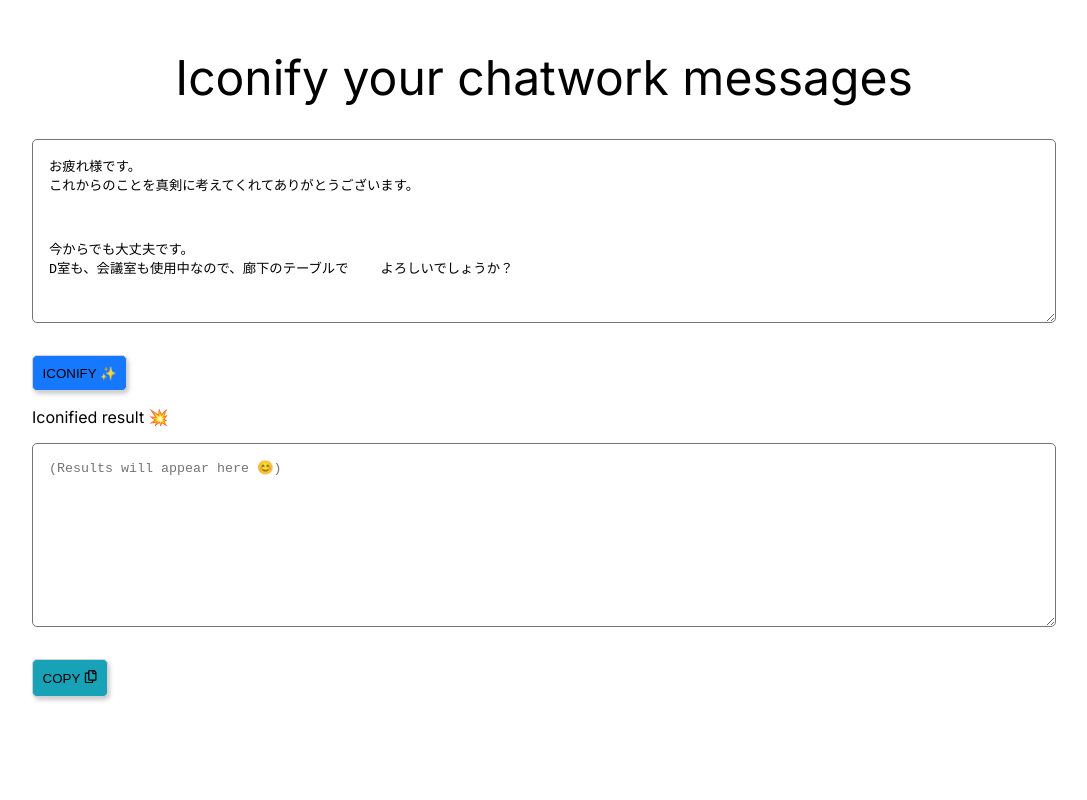
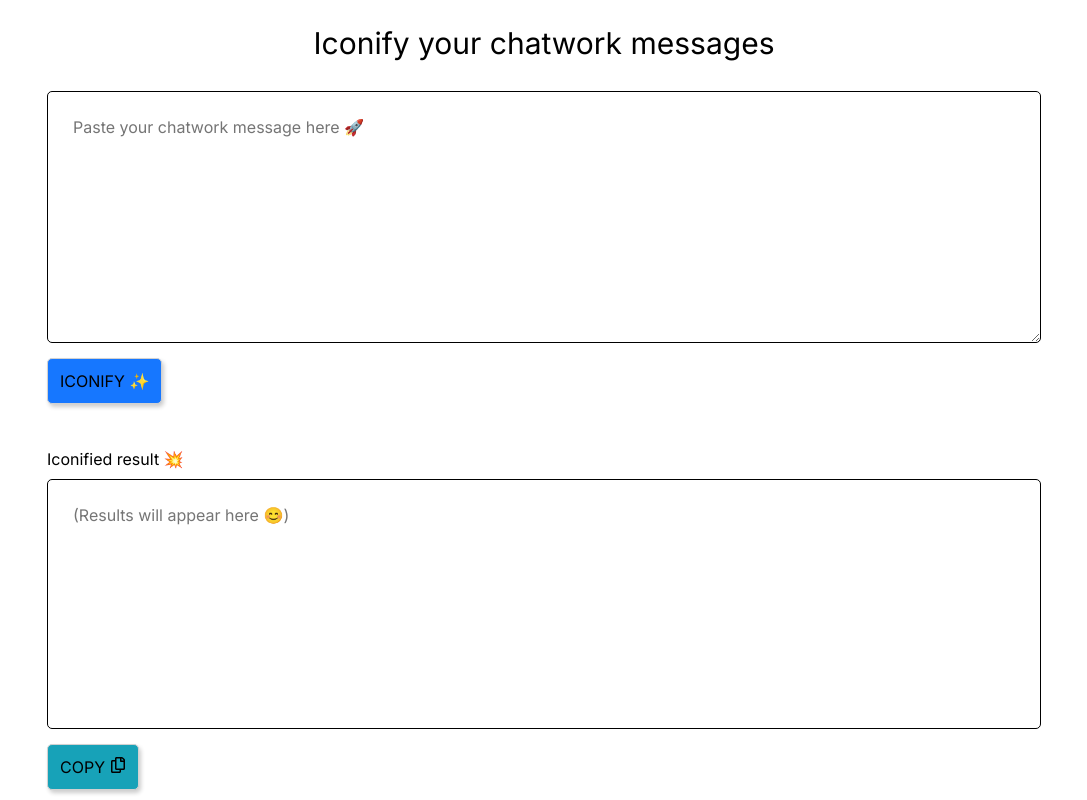
Before and after one commit to LeHoangTuanbk/chatwork-iconifier, a Next.js app: page / in a window 1280 px wide. Shown: the top 800 px of the page, without its empty margins (96-1183 px from the left). Built offline with nearby package versions, Linux system fonts and the light colour scheme.

Commit message:
Finish styling

```diff
--- a/package.json
+++ b/package.json
@@ -9,7 +9,6 @@
     "lint": "next lint"
   },
   "dependencies": {
-    "html-react-parser": "^4.2.9",
     "next": "latest",
     "react": "latest",
     "react-dom": "latest",
--- a/src/app/globals.css
+++ b/src/app/globals.css
@@ -77,8 +77,13 @@
   box-sizing: border-box;
   padding: 0;
   margin: 0;
+  font-family: inherit;
+  font-size: inherit;
 }
 
+html {
+  font-size: 62.5%;
+}
 html,
 body {
   max-width: 100vw;
@@ -90,6 +95,7 @@
   color: rgb(var(--foreground-rgb));
   background: white;
   color: black;
+  font-size: 1.6rem;
 }
 
 a {
--- a/src/app/page.tsx
+++ b/src/app/page.tsx
@@ -3,8 +3,6 @@
 import "./styles.scss";
 import { FaRegCopy } from "react-icons/fa";
 import toast, { Toaster } from "react-hot-toast";
-import parse from "html-react-parser";
-
 const textareaMaxLength = 1000;
 const textareaRows = 10;
 
@@ -16,6 +14,9 @@
 
 今からでも大丈夫です。
 D室も、会議室も使用中なので、廊下のテーブルで    よろしいでしょうか？`;
+
+  const placeholder = "Paste your chatwork message here 🚀";
+  const fakeInput2 = "";
 
   const fakeResultFromOpenAI = `お疲れ様です。
 これからのことを真剣に考えてくれてありがとうございます。(bow)
@@ -35,27 +36,9 @@
     // Set output
     setIconifiedOutput(fakeResultFromOpenAI);
     let outputForUser = replaceWithIcons(fakeResultFromOpenAI);
-    let textSplitByLine = textSplit(outputForUser);
-    setOutputForUser(textSplitByLine);
+    setOutputForUser(outputForUser);
     console.log(outputForUser);
     // Show output to user
-  };
-
-  const textSplit = (text: string) => {
-    return text;
-    // const textWithPlaceholder = text.replace(/\n/g, "<br/><br/>");
-    // const textChunks = textWithPlaceholder
-    //   .split("<br/>")
-    //   .map((chunk, index) => (
-    //     <p key={index} dangerouslySetInnerHTML={{ __html: chunk }} />
-    //   ));
-
-    const textChunks = text
-      .split("\n")
-      .map((chunk, index) => (
-        <div key={index} dangerouslySetInnerHTML={{ __html: chunk }} />
-      ));
-    return textChunks;
   };
 
   const replaceWithIcons = (text: string) => {
@@ -102,9 +85,9 @@
         <div className="app">
           <h1 className="app__title">Iconify your chatwork messages </h1>
           <textarea
-            className="textarea"
+            className="app__input"
             placeholder="Paste your chatwork message here 🚀"
-            value={fakeInput}
+            defaultValue={fakeInput2}
             required={true}
             maxLength={textareaMaxLength}
             rows={textareaRows}
@@ -114,25 +97,17 @@
               Iconify ✨
             </button>
           </div>
-          <span>Iconified result 💥</span>
-          <textarea
-            value={outputForUser}
-            className="textarea"
-            readOnly={true}
-            placeholder="(Results will appear here 😊)"
-            maxLength={textareaMaxLength}
-            rows={textareaRows}
-          >
-            {iconifiedOutput}
-          </textarea>
-
-          <div
-            style={{ whiteSpace: "pre-wrap" }}
-            className="html-content"
-            dangerouslySetInnerHTML={{ __html: outputForUser }}
-          />
-          {/* <div style={{ whiteSpace: "pre-wrap" }}>{outputForUser}</div> */}
-
+          <span className="app__output-header">Iconified result 💥</span>
+          {outputForUser ? (
+            <div
+              className="app__output"
+              dangerouslySetInnerHTML={{ __html: outputForUser }}
+            />
+          ) : (
+            <div className="app__output | place-holder">
+              (Results will appear here 😊)
+            </div>
+          )}
           <button
             className="button button--copy"
             onClick={handleCopyToClipBoard}
--- a/src/app/styles.scss
+++ b/src/app/styles.scss
@@ -1,43 +1,66 @@
 $clr-primary: #1677ff;
 $clr-secondary: #17a2b8;
 $clr-grey: #d1d1d1;
+$clr-grey-dark: #757575;
 $changing-percentage: 8%;
 $border-radius: 5px;
 
 .container {
   display: flex;
   justify-content: center;
+  max-width: 1024px;
+  margin: 1rem auto;
 }
 
 .app {
   flex: 1;
   display: flex;
   flex-direction: column;
-  margin: 2rem 2rem;
-  max-width: 1024px;
   color: black;
+  margin: 1.5rem;
 
   &__title {
     font-size: 3rem;
     font-weight: 400;
-    margin-block: 1rem;
     text-align: center;
+  }
+
+  &__input {
+    display: block;
+    border: 1px solid black;
+    border-radius: $border-radius;
+    background-color: white;
+    margin-top: 3rem;
+    padding: 2.5rem;
+    color: black;
+    &::placeholder {
+      font-size: inherit;
+      color: $clr-grey-dark;
     }
   }
 
-.textarea {
+  &__output {
     display: block;
-  border-color: 1px solid;
+    border: 1px solid black;
     border-radius: $border-radius;
     background-color: white;
-  margin-block: 1rem;
-  padding: 1rem;
+    padding: 2.5rem;
     color: black;
+    height: 25rem;
+    overflow: auto;
+    white-space: pre-wrap;
+    user-select: none;
+  }
+
+  &__output-header {
+    margin-top: 3rem;
+    margin-bottom: 1rem;
+  }
 }
 
 .button {
-  margin-block: 1rem;
-  padding: 0.6rem;
+  margin-block: 1.5rem;
+  padding: 1.2rem;
   width: fit-content;
   height: fit-content;
   background-color: $clr-primary;
@@ -71,7 +94,6 @@
 
 @media screen and (max-width: 1024px) {
   .container {
-    margin-inline: 3rem;
     &__title {
       font-size: 2.5rem;
     }
@@ -80,7 +102,6 @@
 
 @media screen and (max-width: 768px) {
   .container {
-    margin: 2rem 1.5rem;
     .app__title {
       font-size: 2rem;
     }
@@ -89,9 +110,14 @@
 
 @media screen and (max-width: 480px) {
   .container {
-    margin: 2rem 1rem;
     .app__title {
-      font-size: 1.5rem;
+      font-size: 1.8rem;
     }
   }
 }
+
+// Utility classes
+.place-holder {
+  color: $clr-grey-dark;
+  font-size: inherit;
+}
```
Also changed, not shown: 1 other file (tests, documents, lock files or other folders). Lines whose indentation alone changed are shown as unchanged.
